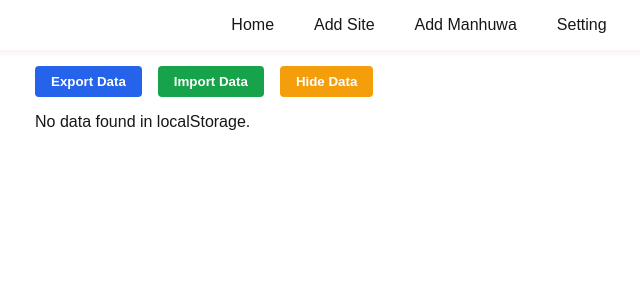
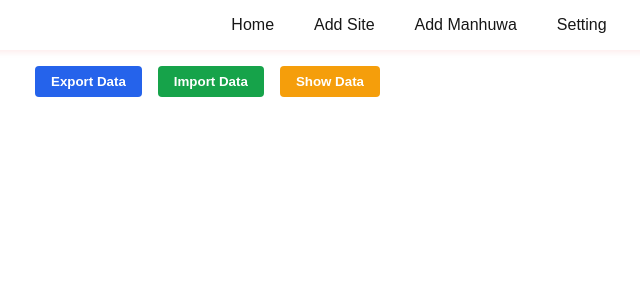
Before and after one commit to AmanAJ21/Manhuwa_Frontend, a Next.js app: page /Setting in a window 1280 px wide. Shown: the top 300 px of the page, without its empty margins (221-861 px from the left). Built offline with nearby package versions, Linux system fonts and the light colour scheme.

Commit message:
Update page.js

```diff
--- a/app/Setting/page.js
+++ b/app/Setting/page.js
@@ -7,7 +7,7 @@ import { loadSites, loadManhuwas, saveSites, saveManhuwas } from '../utils/stora
 export default function Setting() {
   const [storageData, setStorageData] = useState({});
   const [loading, setLoading] = useState(false);
-  const [showStorageData, setShowStorageData] = useState(true);
+  const [showStorageData, setShowStorageData] = useState(false);
   const fileInputRef = useRef(null);
 
   // Load all localStorage data on mount
```
